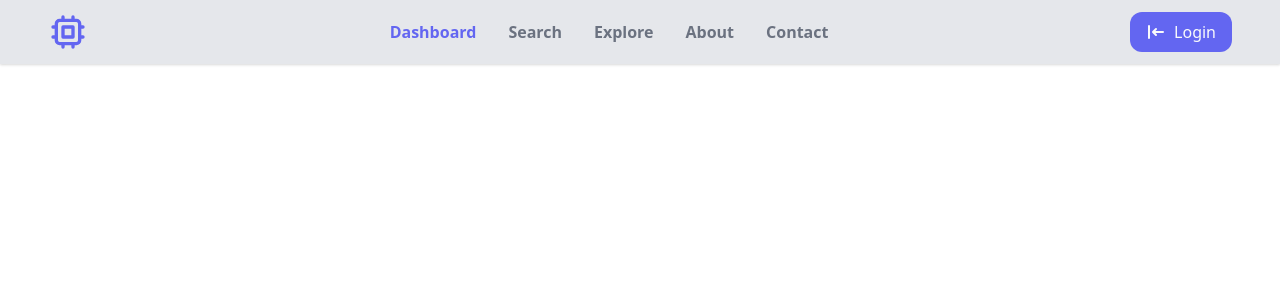
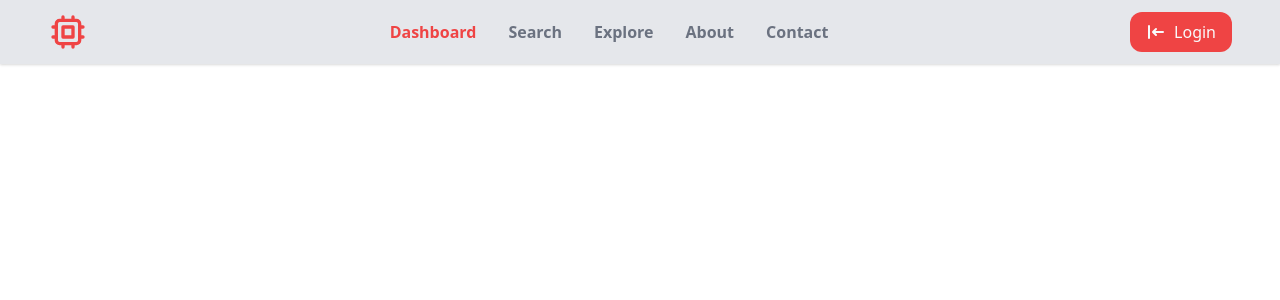
Before and after one commit to AbdullahElTiby/2.0-InterTRGuide, a Django app: page / in a window 1280 px wide. Shown: the top 300 px of the page. Run offline with Django 5.2, Linux system fonts and the light colour scheme.

Commit message:
chnage the color to red

```diff
--- a/intertrguide/templates/base.html
+++ b/intertrguide/templates/base.html
@@ -12,7 +12,7 @@
 <nav class="bg-gray-200 shadow shadow-gray-300 w-100 px-8 md:px-auto">
 	<div class="md:h-16 h-28 mx-auto md:px-4 container flex items-center justify-between flex-wrap md:flex-nowrap">
 		<!-- Logo -->
-		<div class="text-indigo-500 md:order-1">
+		<div class="text-red-500 md:order-1">
 			<!-- Heroicon - Chip Outline -->
 			<svg xmlns="http://www.w3.org/2000/svg" class="h-10 w-10" fill="none" viewBox="0 0 24 24"
 				stroke="currentColor">
@@ -22,17 +22,17 @@
 		</div>
 		<div class="text-gray-500 order-3 w-full md:w-auto md:order-2">
 			<ul class="flex font-semibold justify-between">
-                <!-- Active Link = text-indigo-500
-                Inactive Link = hover:text-indigo-500 -->
-				<li class="md:px-4 md:py-2 text-indigo-500"><a href="#">Dashboard</a></li>
-				<li class="md:px-4 md:py-2 hover:text-indigo-400"><a href="#">Search</a></li>
-				<li class="md:px-4 md:py-2 hover:text-indigo-400"><a href="#">Explore</a></li>
-				<li class="md:px-4 md:py-2 hover:text-indigo-400"><a href="#">About</a></li>
-				<li class="md:px-4 md:py-2 hover:text-indigo-400"><a href="#">Contact</a></li>
+                <!-- Active Link = text-red-500
+                Inactive Link = hover:text-red-500 -->
+				<li class="md:px-4 md:py-2 text-red-500"><a href="#">Dashboard</a></li>
+				<li class="md:px-4 md:py-2 hover:text-red-400"><a href="#">Search</a></li>
+				<li class="md:px-4 md:py-2 hover:text-red-400"><a href="#">Explore</a></li>
+				<li class="md:px-4 md:py-2 hover:text-red-400"><a href="#">About</a></li>
+				<li class="md:px-4 md:py-2 hover:text-red-400"><a href="#">Contact</a></li>
 			</ul>
 		</div>
 		<div class="order-2 md:order-3">
-			<button class="px-4 py-2 bg-indigo-500 hover:bg-indigo-600 text-gray-50 rounded-xl flex items-center gap-2">
+			<button class="px-4 py-2 bg-red-500 hover:bg-red-600 text-gray-50 rounded-xl flex items-center gap-2">
                 <!-- Heroicons - Login Solid -->
                 <svg xmlns="http://www.w3.org/2000/svg" class="h-5 w-5" viewBox="0 0 20 20" fill="currentColor">
                 <path fill-rule="evenodd" d="M3 3a1 1 0 011 1v12a1 1 0 11-2 0V4a1 1 0 011-1zm7.707 3.293a1 1 0 010 1.414L9.414 9H17a1 1 0 110 2H9.414l1.293 1.293a1 1 0 01-1.414 1.414l-3-3a1 1 0 010-1.414l3-3a1 1 0 011.414 0z" clip-rule="evenodd" />
```
